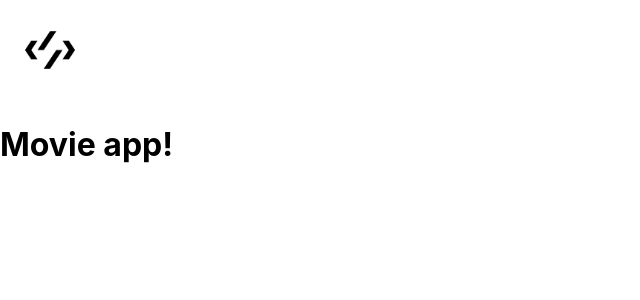
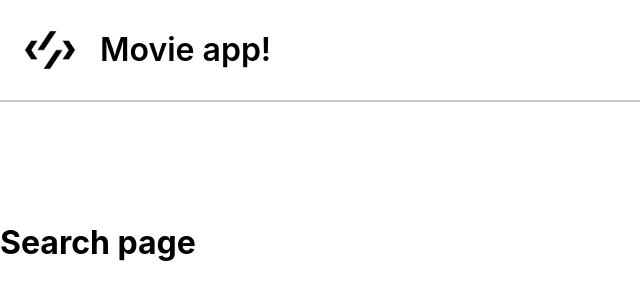
Before and after one commit to it20217/movie-search-client, a React (Create React App) app: page /search in a window 1280 px wide. Shown: the top 300 px of the page, without its empty margins (0-640 px from the left). Built offline with nearby package versions, Linux system fonts and the light colour scheme.

Commit message:
add Router and Header component

```diff
--- a/package.json
+++ b/package.json
@@ -8,7 +8,9 @@
     "@testing-library/user-event": "^12.8.3",
     "react": "^17.0.2",
     "react-dom": "^17.0.2",
+    "react-router-dom": "^6.2.2",
     "react-scripts": "5.0.0",
+    "sass": "^1.49.9",
     "web-vitals": "^0.2.4",
     "workbox-background-sync": "^5.1.4",
     "workbox-broadcast-update": "^5.1.4",
--- a/src/App.js
+++ b/src/App.js
@@ -1,14 +1,21 @@
 import React from 'react';
-import './App.css';
-import Header from "./components/Header"
+import { BrowserRouter as Router, Route ,Link, Routes} from "react-router-dom";
+import Header from "./components/Header/Header"
+import styles from "./App.module.scss"
+import Search from "./components/Search/Search"
 
 function App() {
   return (
-    <div>
+    <div className={styles["container-wrapper"]}>
       <Header/>
-      <h1 className="text-3xl font-bold underline">
-      Movie app!
-    </h1>
+       <div className={styles.container}>
+       <Router>
+        <Routes>
+         <Route exact path="/" element={<h1>Home Page</h1>} />
+         <Route exact path="search" element={<Search />} />
+        </Routes>
+      </Router>
+      </div>
     </div>
   );
 }
--- /dev/null
+++ b/src/App.module.scss
@@ -0,0 +1,14 @@
+.container-wrapper {
+  display: flex;
+  flex-direction: column;
+  width: 100%;
+  min-width: 390px;
+  min-height: 100vh;
+}
+
+.container {
+  min-height: 100vh;
+  display: flex;
+  flex-direction: column;
+  margin-top: 100px;
+}
--- a/src/components/Header.js
+++ /dev/null
@@ -1,15 +0,0 @@
-import logo from "../assets/images/dev-logo.png"
-
-function Header() {
-
-  return(
-    <div>
-      <img src={logo} width={"100"} alt="Logo" />
-      <br/>
-
-    </div>
-
-  )
-}
-
-export default Header;
--- /dev/null
+++ b/src/components/Header/Header.js
@@ -0,0 +1,18 @@
+import logo from "../../assets/images/dev-logo.png"
+import styles from "./Header.module.scss"
+
+function Header() {
+
+  return(
+    <div className={styles.header}>
+
+        <img src={logo} width={"100"} alt="Logo" />
+        <div className={styles["app-name"]}>
+         Movie app!
+        </div>
+    </div>
+
+  )
+}
+
+export default Header;
--- /dev/null
+++ b/src/components/Header/Header.module.scss
@@ -0,0 +1,12 @@
+.header {
+  display: flex;
+  flex-direction: row;
+  height: 100px;
+  width: 100%;
+  line-height: 100px;
+  border-bottom: 2px solid #c9c9c9;
+}
+.app-name {
+  font-size: 32px;
+  font-weight: 600;
+}
--- /dev/null
+++ b/src/components/Search/Search.js
@@ -0,0 +1,11 @@
+
+function Search() {
+
+  return(
+    <div>
+      <h1>Search page</h1>
+    </div>
+  )
+}
+
+export default Search;
```
Also changed, not shown: src/components/Search/Search.module.scss (added), 1 other file (tests, documents, lock files or other folders).
